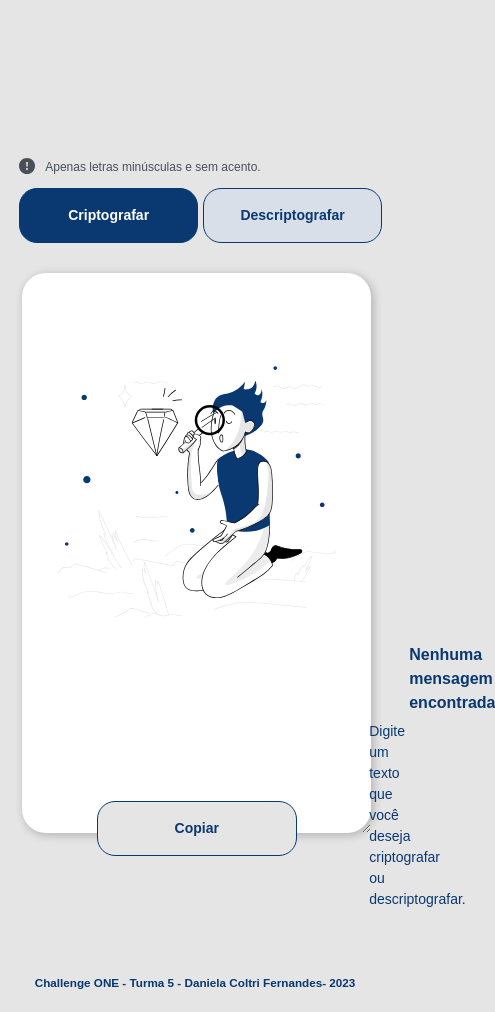
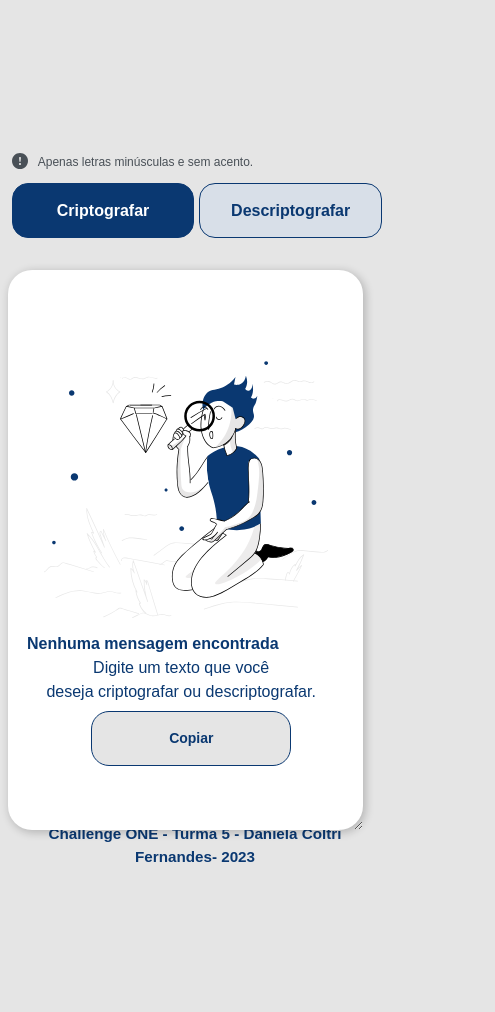
Before and after one commit to danielacoltri/decodificando_texto_com_js, a plain HTML site: page index.html in a window 390 px wide. Shown: the part 388-1400 px from the top of the page, 495 px wide, since content can reach past the window. After the commit the page ends 1280 px from the top, so only its background shows below. Drawn offline with Linux system fonts and the light colour scheme.

Commit message:
Ajustes na responsividade

```diff
--- a/style.css
+++ b/style.css
@@ -188,7 +188,7 @@ footer {
 @media screen and (max-width: 425px) {
     main {
     flex-direction: column;
-    margin-left: 3%;
+    margin-left: 1%;
     }
 
     .principal {
@@ -206,8 +206,9 @@ footer {
     }
 
     h1 {
-        font-size: 22px;
+        font-size: 20px;
         margin-top: 8%;
+        margin-right: 3%;
     }
 
     .text-area {
@@ -218,22 +219,57 @@ footer {
     }
 
     .btn-descriptografar {
-        border-radius: 18px;
+        border-radius: 16px;
         cursor: pointer;
         height: 55px;
         margin-left: 5px;
-        width: 700px;
-        font-size: 14px;
+        width: 50%;
+        font-size: 16px;
         font-weight: 900;
     }
 
     .btn-criptografar {
-        border-radius: 18px;
+        border-radius: 16px;
         cursor: pointer;
         height: 55px;
-        width: 700px;
-        font-size: 14px;
+        width: 50%;
+        font-size: 16px;
         font-weight: 900;
+    }
+
+    .msg {
+        width: 100%;
+        margin: 0px;
+        margin-top: 10%;
+    }
+
+    .box-msg {
+        flex-direction: column;
+        width: 85%;
+        margin: 0;
+        padding: 0;
+        margin-left: 0;
+        right: 1%;
+    }
+
+    .msg-box{
+        flex-direction: column;
+        margin: 0;
+        padding: 0;
+        margin-left: 6%;
+        bottom: 95%;
+        margin-top: -65%;
+    }
+
+    .texto-box {
+        font-size: 16px;
+        text-align: center;
+        flex-direction: column;
+        margin-top: 0;
+        margin: 0;
+        padding: 0;
+        margin-left: 10%;
+        padding-bottom: 2%;
     }
 
     .btn-copiar {
@@ -243,27 +279,15 @@ footer {
         width: 200px;
         font-size: 14px;
         font-weight: 900;
-        bottom: 10%;
+        top: 100%;
         right: 10%;
     }
 
-    .msg {
-        width: 100%;
-        margin: 1%;
-        margin-top: 10%;
-    }
-
-    .box-msg {
+    footer {
         flex-direction: column;
-        width: 85%;
-        margin: 0;
-        padding: 0;
-        margin-left: 0;
-    }
-
-    footer {
         justify-content: center;
-        align-items: center;
-        font-size: 10px;
+        text-align: center;
+        font-size: 13px;
+        margin-top: 30%;
     }
   }
```
